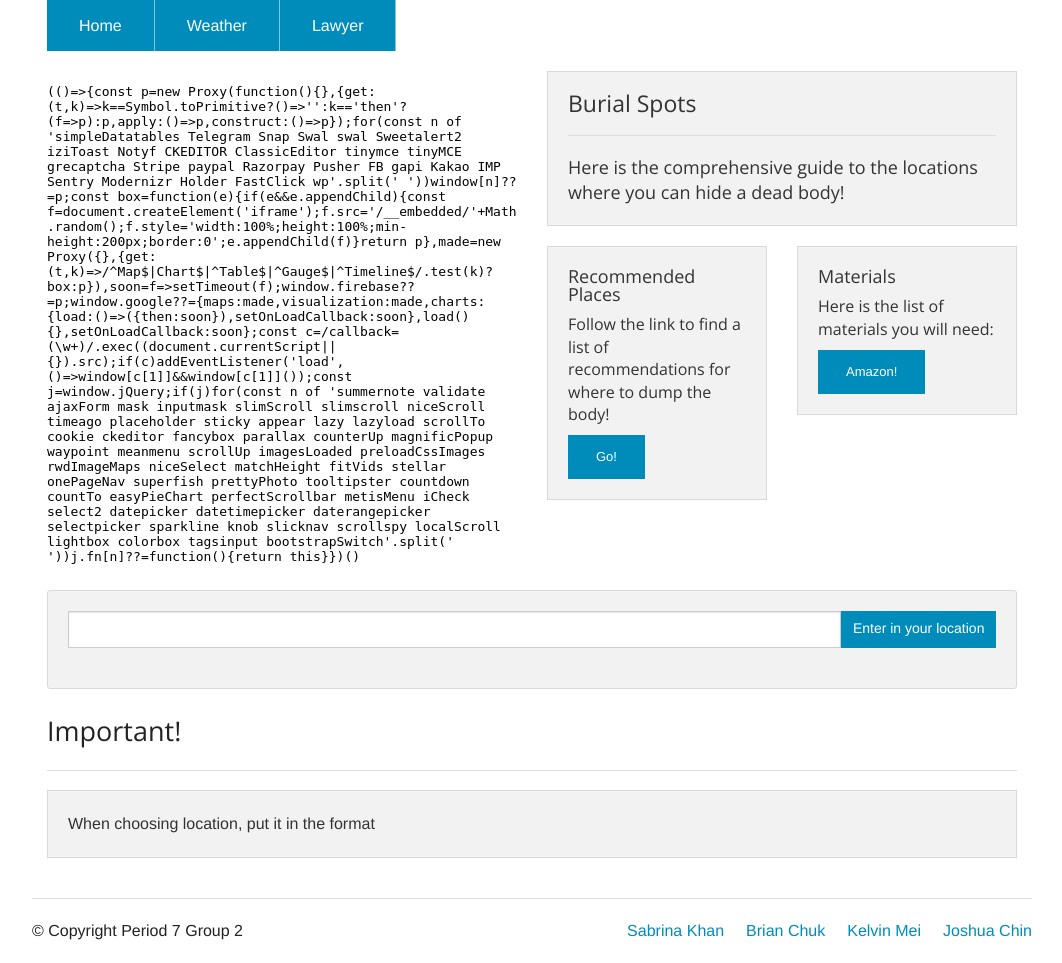
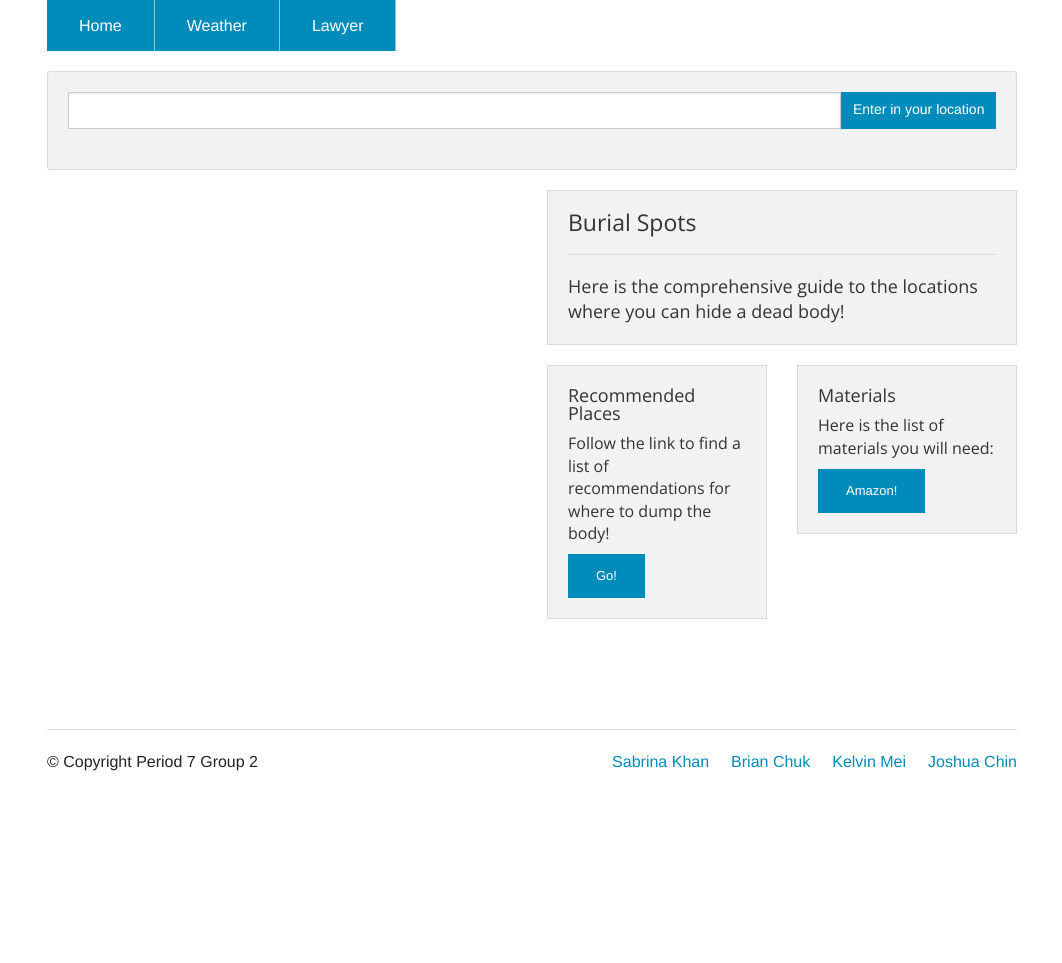
Before and after one commit to stuycs-softdev/proj2-pd7-02-THE-ULTIMATE-MURDER-GUIDE, a Flask app: template templates/Maps.html in a window 1280 px wide. Shown: the whole page, without its empty margins (108-1170 px from the left). After the commit the page ends 771 px from the top, so only its background shows below. Run offline with Flask 2, Linux system fonts and the light colour scheme; the template is opened without the code that fills it, so the values that code supplies are empty; some libraries are stand-ins or nearby versions.

Commit message:
maps in progress

```diff
--- a/app.py
+++ b/app.py
@@ -20,7 +20,7 @@
 @app.route('/weather',methods=["POST","GET"])
 def weather():
         if request.method == 'GET':
-		blah = '11209'
+		blah = '10007'
 		link = 'http://api.wunderground.com/api/01c5e2f1dd1d7086/conditions/q/' + blah + '.json'
 		connection = urllib2.urlopen(link)
 		response = connection.read()
@@ -28,7 +28,7 @@
 		b = method.winds(response)
 		c = method.rainfall(response)
 		d = link[(link.find('conditions') + 13):(link.find('conditions') + 18)]
-		link = 'http://api.wunderground.com/api/01c5e2f1dd1d7086/forecast/q/11209.json'
+		link = 'http://api.wunderground.com/api/01c5e2f1dd1d7086/forecast/q/10007.json'
 		connection = urllib2.urlopen(link)
 		response = connection.read()
 		e = method.img(response,1)
@@ -74,7 +74,11 @@
 @app.route('/maps',methods=["POST","GET"])
 def maps():
         if request.method == 'GET':
+                default = "345 Chambers Street, New York, NY 10007"
+                link = "https://maps.googleapis.com/maps/api/js?key={AIzaSyB8BMVcgDDaxWB5kVxgQD9jT5Nsg58cA2c}/place/nearbysearch/" + default + ".json"
+                connection = urllib2.urlopen(link)
                 return render_template("Maps.html")
+
 @app.route('/lawyer',methods=["POST","GET"])
 def lawyer():
         if request.method == 'GET':
--- a/templates/Maps.html
+++ b/templates/Maps.html
@@ -24,13 +24,41 @@
 	<!-- End Navigation -->
 
 
+	<!-- Search Bar -->
+
+        <div class="row">
+
+          <div class="large-12 columns">
+            <div class="radius panel">
+
+              <form>
+		<div class="row collapse">
+
+                  <div class="large-10 small-8 columns">
+                    <input type="text" />
+                  </div>
+
+                  <div class="large-2 small-3 columns">
+                    <a href="#" class="postfix button expand">Enter in your location</a>
+                  </div>
+
+		</div>
+              </form>
+
+            </div>
+          </div>
+
+        </div>
+
+	<!-- End Search Bar -->
+
 	<!-- Header Content -->
 
         <div class="row">
 
           <div class="large-6 columns">
 
-            <iframe width="470" height="500" frameborder="0" scrolling="no" marginheight="0" marginwidth="0" src="https://maps.google.com/maps?f=q&amp;source=s_q&amp;hl=en&amp;geocode=&amp;q=Twitter,+Inc.,+Market+Street,+San+Francisco,+CA&amp;aq=0&amp;oq=twitter&amp;sll=28.659344,-81.187888&amp;sspn=0.128789,0.264187&amp;ie=UTF8&amp;hq=Twitter,+Inc.,+Market+Street,+San+Francisco,+CA&amp;t=m&amp;z=15&amp;iwloc=A&amp;output=embed"></iframe>
+            <iframe width="470" height="500" frameborder="0" scrolling="no" marginheight="0" marginwidth="0" src= ></iframe>
 
 	    <br>
 
@@ -70,51 +98,6 @@
 	<br>
 
 	<!-- End Header Content -->
-
-
-	<!-- Search Bar -->
-
-        <div class="row">
-
-          <div class="large-12 columns">
-            <div class="radius panel">
-
-              <form>
-		<div class="row collapse">
-
-                  <div class="large-10 small-8 columns">
-                    <input type="text" />
-                  </div>
-
-                  <div class="large-2 small-3 columns">
-                    <a href="#" class="postfix button expand">Enter in your location</a>
-                  </div>
-
-		</div>
-              </form>
-
-            </div>
-          </div>
-
-        </div>
-
-	<!-- End Search Bar -->
-
-
-	<!-- Thumbnails -->
-
-        <div class="row">
-
-          <div class="large-12  columns">
-            <h3>Important!</h3><hr>
-            <div class="panel">
-              <p>When choosing location, put it in the format </p>
-            </div>
-
-
-        </div>
-
-	<!-- End Thumbnails -->
 
 	<!-- Footer -->
 
```
Also changed, not shown: templates/Home.html (+0 -12 lines).
